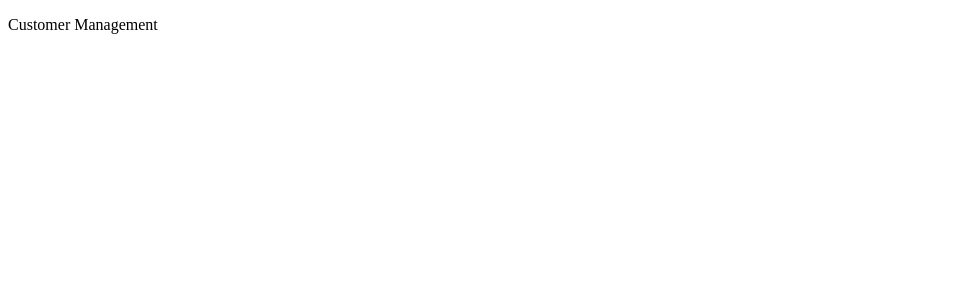
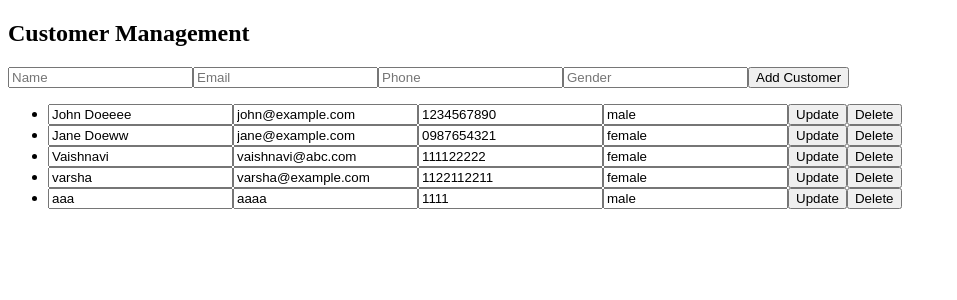
Before and after one commit to Afnan011/cust-1, an Angular app: page / in a window 1280 px wide. Shown: the top 300 px of the page, without its empty margins (0-957 px from the left). Built offline with nearby package versions, Linux system fonts and the light colour scheme; data requests are answered from the project's data file.

Commit message:
crud operations

```diff
--- a/angular.json
+++ b/angular.json
@@ -98,5 +98,8 @@
         }
       }
     }
+  },
+  "cli": {
+    "analytics": "c415ad2f-5cb4-4d1d-b81c-7c0b77fc2d8d"
   }
 }
--- /dev/null
+++ b/db.json
@@ -0,0 +1,39 @@
+{
+  "customers": [
+    {
+      "id": "1",
+      "name": "John Doeeee",
+      "email": "john@example.com",
+      "phno": "1234567890",
+      "gender": "male"
+    },
+    {
+      "id": "2",
+      "name": "Jane Doeww",
+      "email": "jane@example.com",
+      "phno": "0987654321",
+      "gender": "female"
+    },
+    {
+      "id": 0,
+      "name": "Vaishnavi",
+      "email": "vaishnavi@abc.com",
+      "phno": "111122222",
+      "gender": "female"
+    },
+    {
+      "id": 0,
+      "name": "varsha",
+      "email": "varsha@example.com",
+      "phno": "1122112211",
+      "gender": "female"
+    },
+    {
+      "id": 3,
+      "name": "aaa",
+      "email": "aaaa",
+      "phno": "1111",
+      "gender": "male"
+    }
+  ]
+}
--- a/src/app/app.component.html
+++ b/src/app/app.component.html
@@ -1 +1,2 @@
-<p>Customer Management</p>
+<app-customers></app-customers>
+<router-outlet/>
--- a/src/app/app.component.ts
+++ b/src/app/app.component.ts
@@ -1,9 +1,11 @@
 import { Component } from '@angular/core';
 import { RouterOutlet } from '@angular/router';
+import { CustomersComponent } from "./components/customers/customers.component";
 
 @Component({
   selector: 'app-root',
-  imports: [RouterOutlet],
+  standalone:true,
+  imports: [RouterOutlet, CustomersComponent],
   templateUrl: './app.component.html',
   styleUrl: './app.component.scss'
 })
--- a/src/app/app.config.ts
+++ b/src/app/app.config.ts
@@ -1,8 +1,8 @@
 import { ApplicationConfig, provideZoneChangeDetection } from '@angular/core';
 import { provideRouter } from '@angular/router';
-
+import { provideHttpClient } from '@angular/common/http';
 import { routes } from './app.routes';
 
 export const appConfig: ApplicationConfig = {
-  providers: [provideZoneChangeDetection({ eventCoalescing: true }), provideRouter(routes)]
+  providers: [provideZoneChangeDetection({ eventCoalescing: true }), provideRouter(routes), provideHttpClient()]
 };
--- /dev/null
+++ b/src/app/components/customers/customers.component.html
@@ -0,0 +1,28 @@
+<h2>Customer Management</h2>
+
+<!-- Success/Error Feedback -->
+<div *ngIf="successMessage" class="success">
+  {{ successMessage }}
+</div>
+<div *ngIf="errorMessage" class="error">
+  {{ errorMessage }}
+</div>
+
+<!-- Form to Add Customer -->
+<input [(ngModel)]="newCustomer.name" placeholder="Name" required>
+<input [(ngModel)]="newCustomer.email" placeholder="Email" required>
+<input [(ngModel)]="newCustomer.phno" placeholder="Phone" required>
+<input [(ngModel)]="newCustomer.gender" placeholder="Gender">
+<button (click)="addCustomer()">Add Customer</button>
+
+<!-- Customer List -->
+<ul>
+  <li *ngFor="let customer of customers">
+    <input [(ngModel)]="customer.name" placeholder="Name">
+    <input [(ngModel)]="customer.email" placeholder="Email">
+    <input [(ngModel)]="customer.phno" placeholder="Phone">
+    <input [(ngModel)]="customer.gender" placeholder="Gender">
+    <button (click)="updateCustomer(customer)">Update</button>
+    <button (click)="deleteCustomer(customer.id)">Delete</button>
+  </li>
+</ul>
--- /dev/null
+++ b/src/app/components/customers/customers.component.ts
@@ -0,0 +1,72 @@
+import { Component, OnInit } from '@angular/core';
+import { CustomerService } from '../../services/customer.service';
+import { CommonModule } from '@angular/common';
+import { FormsModule } from '@angular/forms';
+
+@Component({
+  selector: 'app-customers',
+  standalone: true,
+  imports: [CommonModule, FormsModule],
+  templateUrl: './customers.component.html',
+  styleUrl: './customers.component.scss'
+})
+export class CustomersComponent implements OnInit{
+  customers: any[] = [];
+  newCustomer = { id: 0, name: '', email: '', phno: '', gender: '' };
+  successMessage: string = '';
+  errorMessage: string = '';
+
+  constructor(private customerService: CustomerService) {}
+
+  ngOnInit(): void {
+    this.fetchCustomers();
+  }
+
+  fetchCustomers(): void {
+    this.customerService.getCustomers().subscribe({
+      next: (data) => this.customers = data,
+      error: (error) => console.error('Error fetching customers:', error)
+    });
+  }
+
+  addCustomer(): void {
+    if (!this.newCustomer.name || !this.newCustomer.email || !this.newCustomer.phno) return;
+    // Dynamically generate the ID based on the current customers length
+    const newId = this.customers.length > 0 ? Math.max(...this.customers.map(c => c.id)) + 1 : 1;
+    // Assign the new customer ID
+    this.newCustomer.id = newId;
+
+    this.customerService.addCustomer(this.newCustomer).subscribe({
+      next: (data) => {
+        this.customers.push(data);
+        this.newCustomer = { id: 0, name: '', email: '', phno: '', gender: '' };
+      },
+      error: (error) => console.error('Error adding customer:', error)
+    });
+  }
+
+  updateCustomer(customer: any): void {
+    this.customerService.updateCustomer(customer.id, customer).subscribe({
+      next: () => console.log('Customer updated'),
+      error: (error) => console.error('Error updating customer:', error)
+    });
+  }
+
+  deleteCustomer(id: number): void {
+    this.customerService.deleteCustomer(id).subscribe({
+      next: () => {
+        // Remove the deleted customer from the list
+        this.customers = this.customers.filter(c => c.id !== id);
+        this.successMessage = 'Customer deleted successfully!';
+        console.log('Customer deleted');
+      },
+      error: (error) => {
+        this.errorMessage = 'Error deleting customer. Please try again.';
+        console.error('Error deleting customer:', error);
+      }
+    });
+  }
+
+
+
+}
--- /dev/null
+++ b/src/app/services/customer.service.ts
@@ -0,0 +1,30 @@
+import { Injectable } from '@angular/core';
+import { HttpClient } from '@angular/common/http';
+import { Observable } from 'rxjs';
+@Injectable({
+  providedIn: 'root'
+})
+export class CustomerService {
+  private apiUrl = 'http://localhost:3000/customers';  // JSON Server API
+  constructor(private http: HttpClient) { }
+
+   // Fetch all customers
+   getCustomers(): Observable<any> {
+    return this.http.get(this.apiUrl);
+  }
+
+  // Add a new customer
+  addCustomer(customer: any): Observable<any> {
+    return this.http.post(this.apiUrl, customer);
+  }
+
+  // Update a customer
+  updateCustomer(id: number, customer: any): Observable<any> {
+    return this.http.put(`${this.apiUrl}/${id}`, customer);
+  }
+
+  // Delete a customer
+  deleteCustomer(id: number): Observable<any> {
+    return this.http.delete(`${this.apiUrl}/${id}`);
+  }
+}
```
Also changed, not shown: src/app/components/customers/customers.component.scss (added), 2 other files (tests, documents, lock files or other folders).
